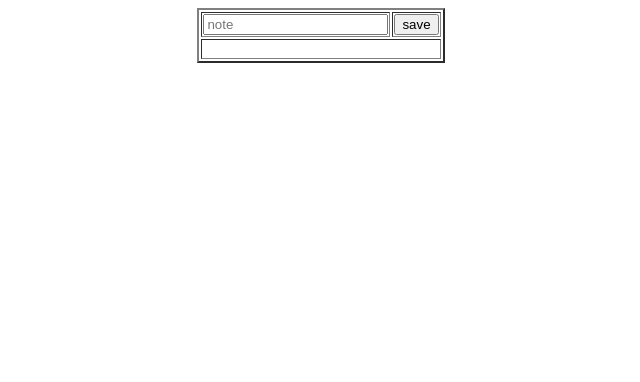
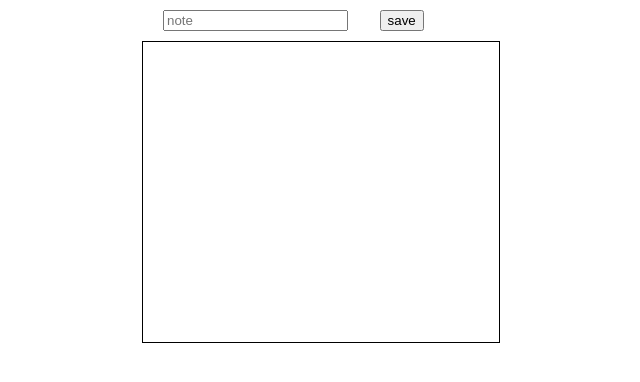
Before and after one commit to EugeneGros/hw08-dom, a plain HTML site: page index.html in a window 1280 px wide. Shown: the whole page, without its empty margins (319-959 px from the left). Drawn offline with Linux system fonts and the light colour scheme.

Commit message:
fix trim

```diff
--- a/app.js
+++ b/app.js
@@ -6,8 +6,8 @@ const olToDoListE = document.getElementById("list");
 btnE.addEventListener("click", onClick);
 
 function onClick() {
-  const note = noteE.value;
-  if (note.length > 0) {
+  const note = noteE.value.trim();
+  if (note) {
     const liE = document.createElement("li");
     liE.textContent = note;
     noteE.value = "";
--- a/index.html
+++ b/index.html
@@ -5,29 +5,16 @@
     <meta http-equiv="X-UA-Compatible" content="IE=edge" />
     <meta name="viewport" content="width=device-width, initial-scale=1.0" />
     <title>Document</title>
+    <link rel="stylesheet" href="slyles.css" />
     <script src="./app.js" async defer></script>
   </head>
   <body>
-    <div class="main-content">
-      <table align="center" border="2">
-        <tr>
-          <td>
-            <input type="text" id="text" placeholder="note" />
-          </td>
-          <td>
-            <button id="btn">save</button>
-          </td>
-        </tr>
-        <tr>
-          <td colspan="2">
-            <div>
-              <ol class="list" id="list">
-                <!-- <li class="item">12312312312312</li> -->
-              </ol>
-            </div>
-          </td>
-        </tr>
-      </table>
+    <div class="btn-container">
+      <input type="text" id="text" placeholder="note" />
+      <button id="btn">save</button>
     </div>
+    <ol class="list-container" id="list">
+      <!-- <li class="item">12312312312312</li> -->
+    </ol>
   </body>
 </html>
--- a/slyles.css
+++ b/slyles.css
@@ -1,13 +1,16 @@
-.main {
+.btn-container {
     display: flex;
-    flex-direction: row-reverse;
+    width: 25%;
+gap: 10%;
+margin-bottom: 2%;
+margin: 10px auto;
+}
 
-    width: 1200px;
+.list-container {
+
+    width: 25%;
+    height: 300px;
+    overflow-y: auto;
+    border: 1px solid black;
     margin: 0 auto;
 }
-
-.main-content {
-    background: #ffffff;
-    box-shadow: 6px 6px 20px rgba(0, 0, 0, 0.1);
-    padding: 105px 90px;
-}
```
